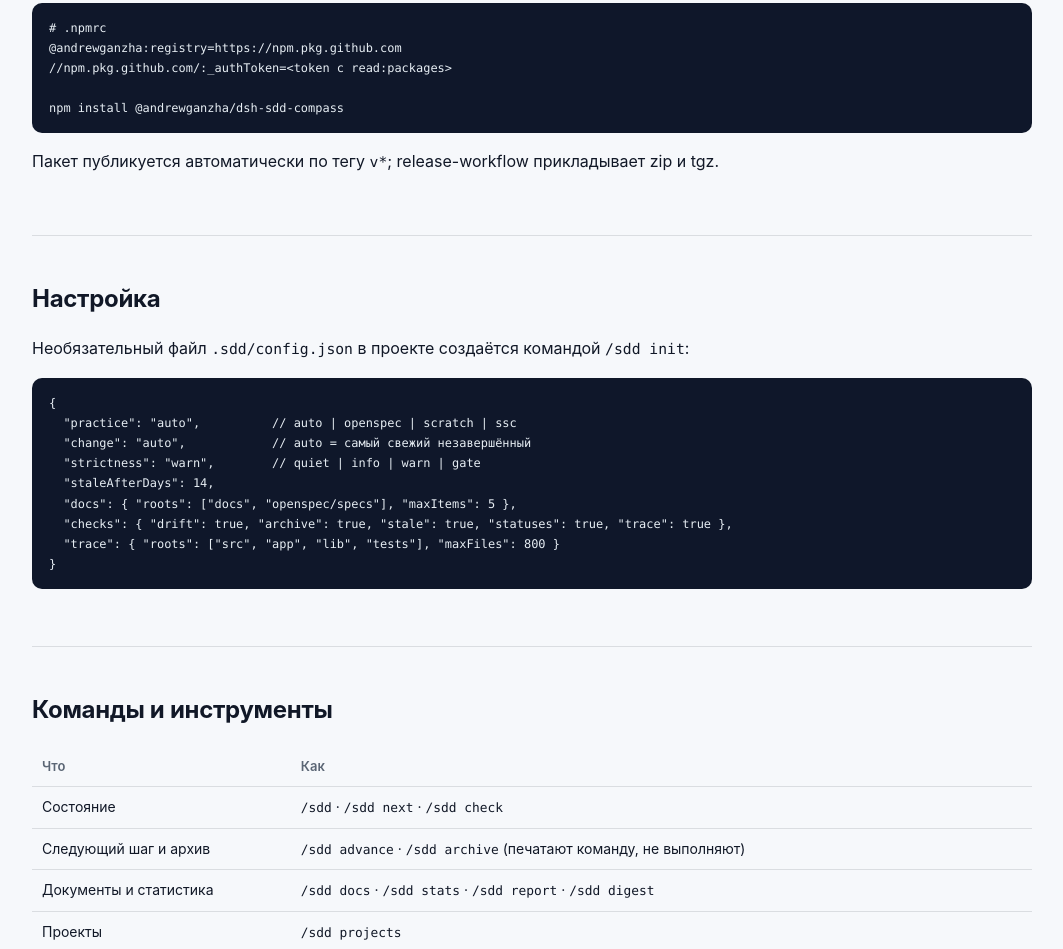
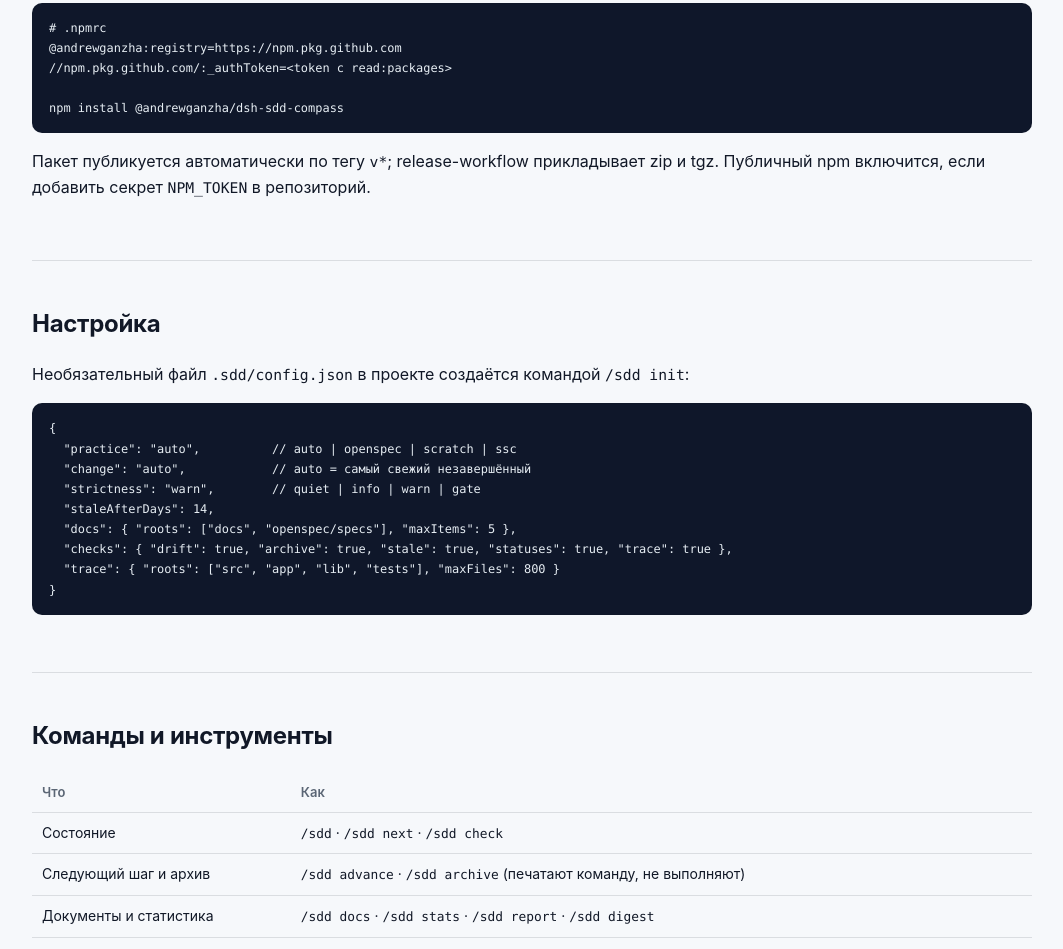
Before and after one commit to AndrewGanzha/dsh-sdd-compass, a website: page docs/index.html in a window 1280 px wide. Shown: the part 2534-3483 px from the top of the page, without its empty margins (108-1171 px from the left). Drawn offline with Linux system fonts and the light colour scheme.

Commit message:
ci: publish to npmjs when NPM_TOKEN is configured
The release workflow keeps publishing @andrewganzha/dsh-sdd-compass to
GitHub Packages; the unscoped package goes to npmjs only when the
repository secret exists.

```diff
--- a/docs/index.html
+++ b/docs/index.html
@@ -194,7 +194,8 @@
 //npm.pkg.github.com/:_authToken=&lt;token с read:packages&gt;
 
 npm install @andrewganzha/dsh-sdd-compass</code></pre>
-    <p>Пакет публикуется автоматически по тегу <code>v*</code>; release-workflow прикладывает zip и tgz.</p>
+    <p>Пакет публикуется автоматически по тегу <code>v*</code>; release-workflow прикладывает zip и tgz.
+      Публичный npm включится, если добавить секрет <code>NPM_TOKEN</code> в репозиторий.</p>
   </section>
 
   <section>
```
Also changed, not shown: .github/workflows/release.yml, README.md.
